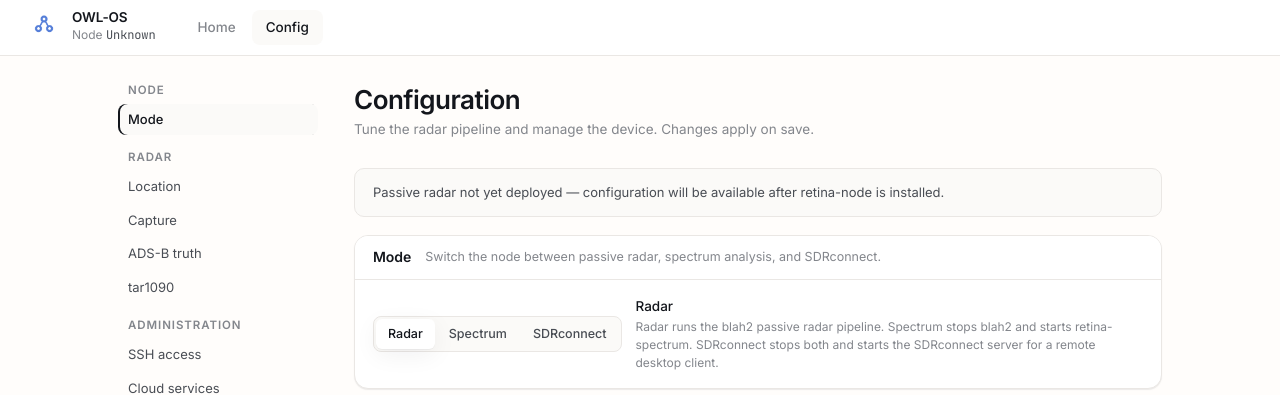
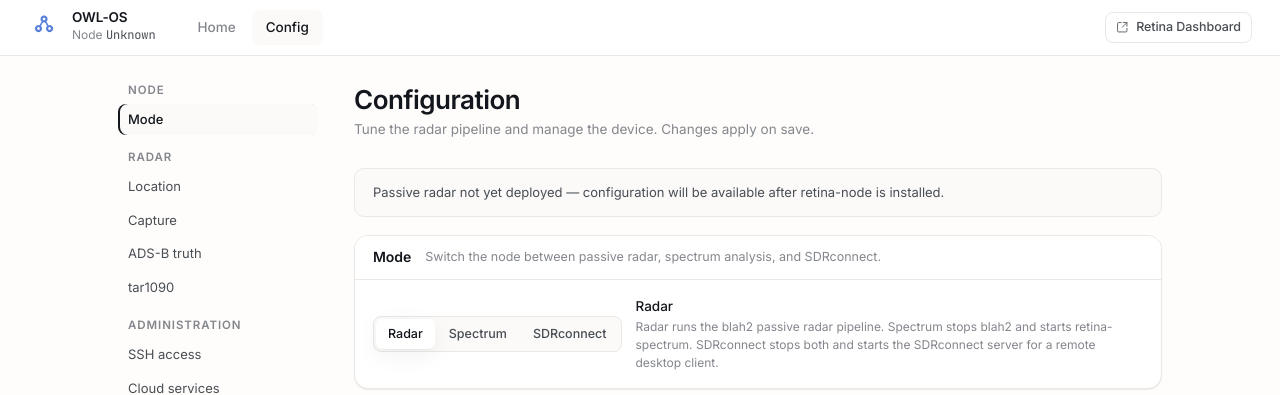
Before and after one commit to offworldlabs/retina-gui, a Flask app: page /config in a window 1280 px wide. Shown: the top 395 px of the page. Run offline with Flask 3, Linux system fonts and the light colour scheme; data that the repository does not hold is empty; some libraries are stand-ins or nearby versions.

Commit message:
20260708 - Add Retina Dashboard link to nav bar
Add a button in the top nav (base.html) linking out to the hosted fleet dashboard at https://dash.retina.fm, opening in a new tab. Placed after nav-spacer so it sits at the top-right on every page, reusing the existing ds-btn ghost styling and external-link icon.

```diff
--- a/templates/base.html
+++ b/templates/base.html
@@ -34,6 +34,10 @@
             <a class="nav-tab{% if active_page == 'config' %} active{% endif %}" href="/config">Config</a>
         </div>
         <div class="nav-spacer"></div>
+        <a class="ds-btn ghost sm" href="https://dash.retina.fm" target="_blank" rel="noopener">
+            <svg class="ic" viewBox="0 0 24 24" fill="none" stroke="currentColor" stroke-width="1.6" stroke-linecap="round" stroke-linejoin="round"><path d="M14 3h7v7"/><path d="M21 3l-9 9"/><path d="M21 14v5a2 2 0 0 1-2 2H5a2 2 0 0 1-2-2V5a2 2 0 0 1 2-2h5"/></svg>
+            Retina Dashboard
+        </a>
     </nav>
     {% endblock %}
 
```
